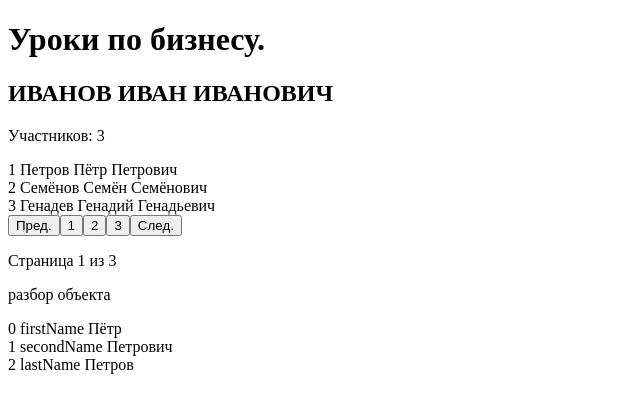
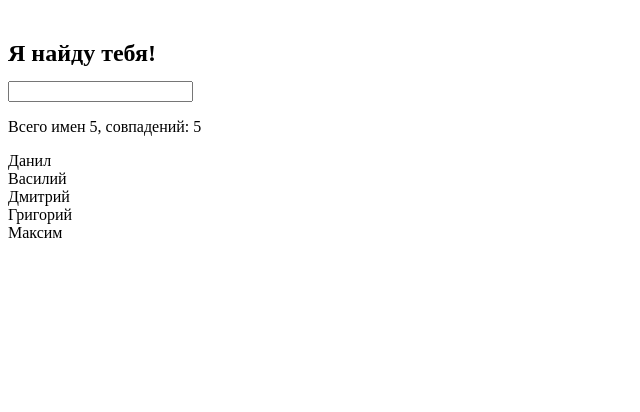
Before and after one commit to AlexyShu/Vue, a Vue app: page / in a window 1280 px wide. Shown: the top 412 px of the page, without its empty margins (0-640 px from the left). Built offline with nearby package versions, Linux system fonts and the light colour scheme.

Commit message:
home work 1: поиск имени по массиву (computed, v-on, v-for)

```diff
--- a/src/App.vue
+++ b/src/App.vue
@@ -1,19 +1,22 @@
 <template>
   <div id="app">
     <!-- <MyComponent /> -->
-    <Lesence1 />
+    <!-- <Lesence1 /> -->
+    <HW1 />
   </div>
 </template>
 
 <script>
 // import MyComponent from "./components/MyComponent";
-import Lesence1 from "./components/Lesence1";
+// import Lesence1 from "./components/Lesence1";
+import HW1 from "./components/HW1";
 
 export default {
   name: 'App',
   components: {
     // MyComponent
-    Lesence1
+    // Lesence1
+    HW1
   }
 }
 </script>
--- /dev/null
+++ b/src/components/HW1.vue
@@ -0,0 +1,44 @@
+<template>
+  <div class="conatiner">
+    <h2>Я найду тебя!</h2>
+    <input type="text" v-on:input="searchText = $event.target.value">
+    <p>Всего имен {{ names.length }}, совпадений: {{ getFilteredNames.length }}</p>
+    <ul class="list">
+      <li
+        v-for="(name, index) in getFilteredNames"
+        :key="index"
+      >
+       {{name}}
+      </li>
+    </ul>
+  </div>
+</template>
+
+<script>
+export default {
+    name: "HW1",
+    data() {
+        return {
+            searchText: "",
+            names: ["Данил", "Василий", "Дмитрий", "Григорий", "Максим"]
+        }
+    },
+    computed: {
+        getFilteredNames() {
+            return this.names.filter(name => name.toLowerCase().includes(this.searchText.toLowerCase()))
+        }
+    }
+}
+</script>
+
+<style scoped>
+    h2 {
+        margin-bottom: 14px;
+        margin-top: 40px;
+    }
+    ul {
+         list-style-type: none;
+         margin: 0;
+         padding: 0;
+    }
+</style>
```
